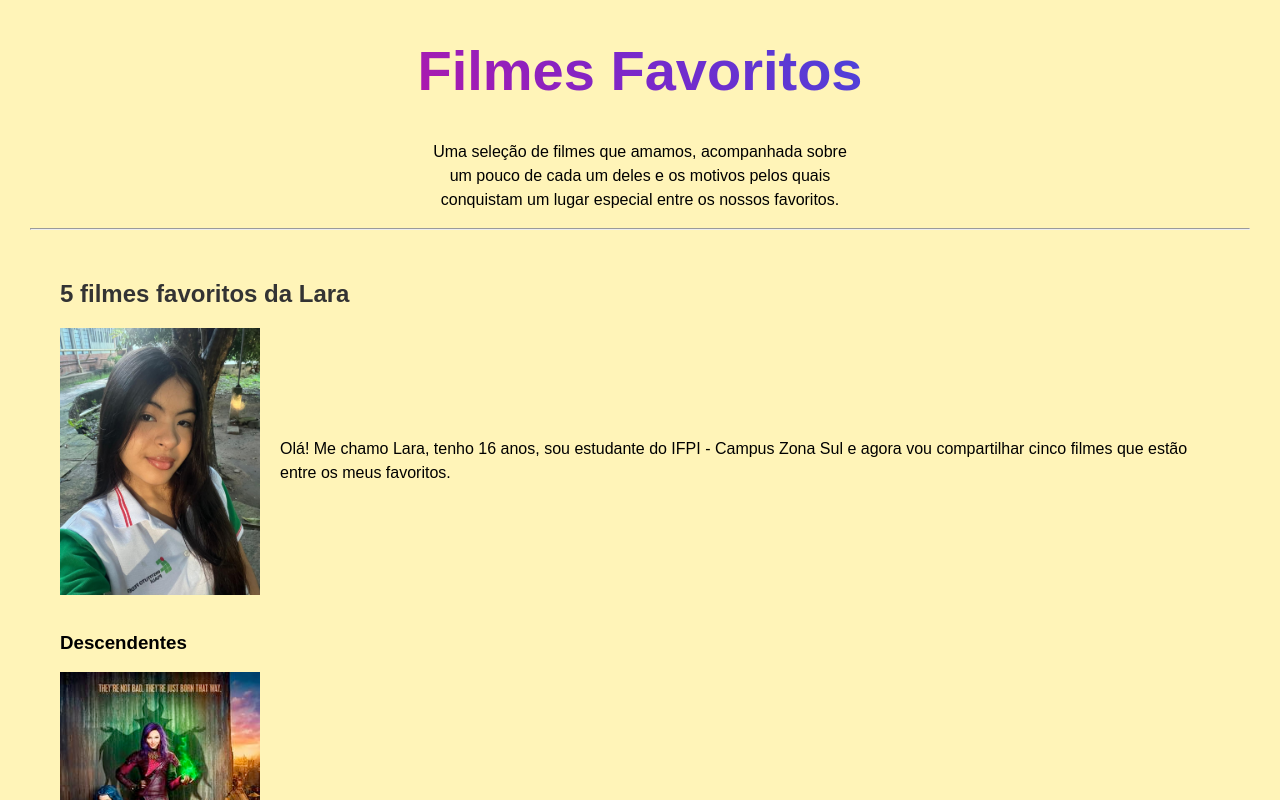
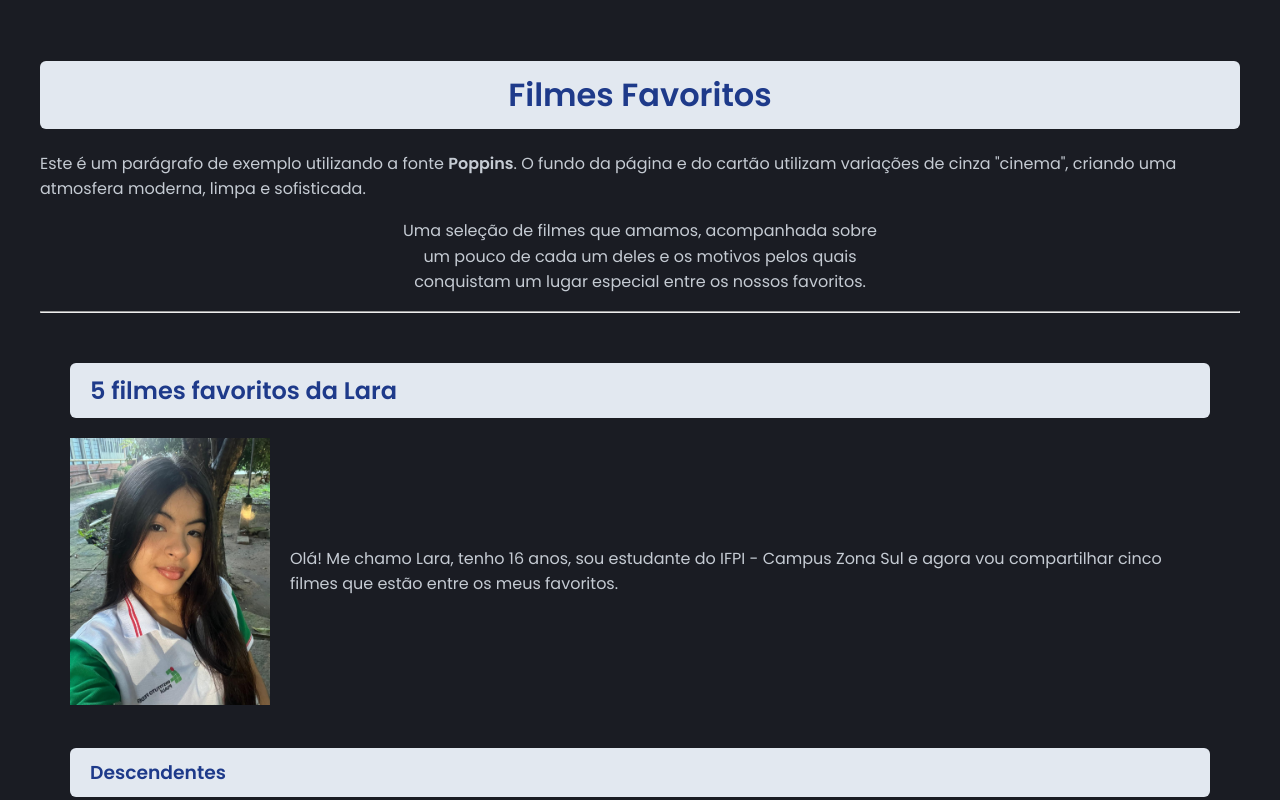
Before and after one commit to larinhadev/filmes-favoritos, a plain HTML site: page index.html in a window 1280 px wide. Shown: the top 800 px of the page. Drawn offline with Linux system fonts and the light colour scheme.

Commit message:
Refactor index.html to use card layout for movies
Replaced the moving title with a card layout and added example text.

```diff
--- a/index.html
+++ b/index.html
@@ -9,15 +9,46 @@
 
     <link rel="stylesheet" href="style.css">
 
+     <!-- Importando a fonte "Poppins" do Google Fonts -->
+    <link rel="preconnect"  href="https://fonts.googleapis.com">
+    <link rel="preconnect" href="https://fonts.gstatic.com" crossorigin>
+    <link href="https://fonts.googleapis.com/css2?family=Poppins:wght@300;400;600&display=swap" rel="stylesheet">
+
+    <style>
+        /* Definindo a fonte padrão e as cores para todo o site */
+         body { font-family: 'Poppins', sans-serif;
+               background-color: #1A1C23; /* Cinza cinema escuro de fundo */
+               color: #C5CBD3; /* Cinza claro suave para leitura */
+               margin: 0;
+               padding: 40px; }
+
+        /* Títulos em Azul Escuro sofisticado (com destaque) */
+        h1, h2, h3 {
+            color: #1e3a8a; /* Azul escuro elegant*/
+         background-color: #E2E8F0; /* Faixa leve em cinza claro para contraste */
+            padding: 10px 20px;
+            border-radius: 6px; }
+
+        * Container de exemplo */
+        .card { background-color: #262933; /* Cinza cinema intermediário */
+               padding: 20px;
+               border-radius: 8px;
+               box-shadow: 0 4px 10px rgba(0,0,0,0.3);
+                border-left: 4px solid #1e3a8a; /* Detalhe em azul escuro */
+               }
+        p {
+            line-height: 1.6;
+        }
+        </style>
+
 </head>
 
 <body>
+    <div class="card"> <h1>Filmes Favoritos</h1>
+        <p>Este é um parágrafo de exemplo utilizando a fonte <strong>Poppins</strong>.
+            O fundo da página e do cartão utilizam variações de cinza "cinema", criando uma atmosfera moderna,
+            limpa e sofisticada.</p> </div>
 
-    <h1 id="moving-title" style= "text-align:center;'Segoe UI', Tahoma, Geneva, Verdana, sans-serif;
-    font-size: 3.5rem; font-weight: 900; background: linear-gradient(45deg, #ff007f, #7928ca,
-     #0070f3); -webkit-background-clip: text; -webkit-text-fill-color: transparent;
-     cursor: pointer; transition: transform 0.1s ease-out; user-select: none;">
- Filmes Favoritos </h1>
  <script>
     const h1 = document.getElementById('moving-title');
       // Efeito de movimento fluido seguindo o mouse
```
